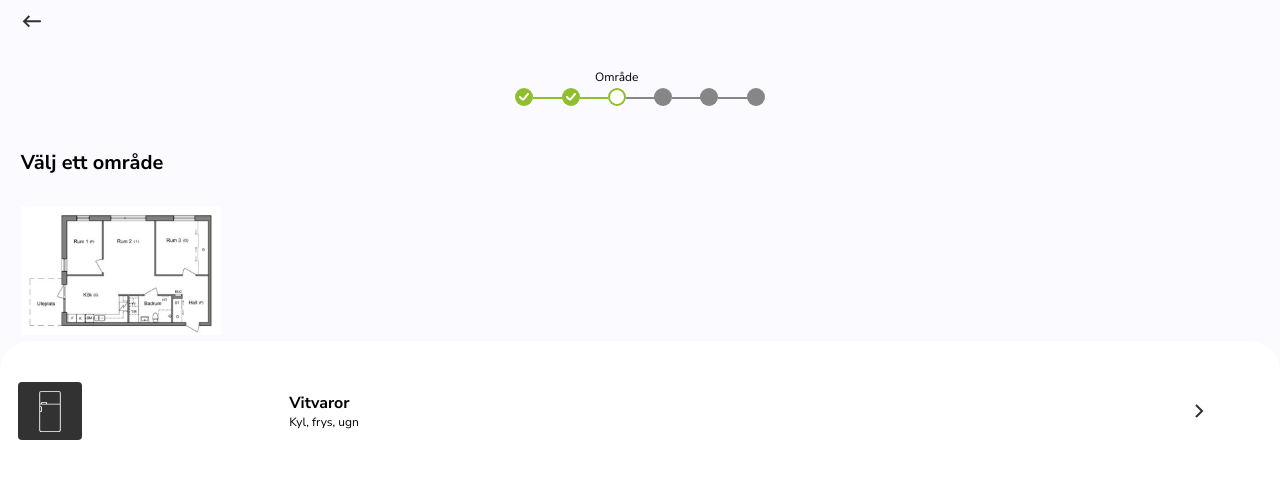
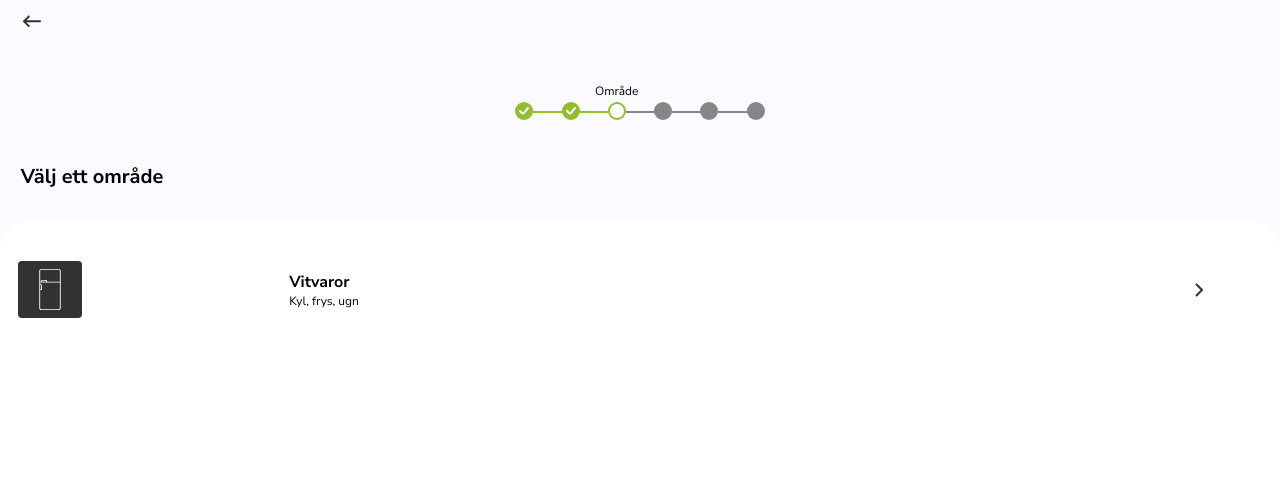
Before and after one commit to allmannyttan/felanmalan, a React (Vite) app in the folder packages/client/: page /omrade in a window 1280 px wide. Shown: the top 478 px of the page. Built offline with nearby package versions, Linux system fonts and the light colour scheme; the HTML template or start-up script is replaced by a standard one.

Commit message:
chore: remove floor plan

```diff
--- a/packages/client/src/components/Layout.tsx
+++ b/packages/client/src/components/Layout.tsx
@@ -10,9 +10,6 @@ const Wrapper = styled.div`
   grid-template-rows: 1fr 1fr 1fr 9fr;
   width: 100%;
   overflow-x: hidden;
-  .floor_plan {
-    padding-left: 1.3rem;
-  }
 `
 const Layout: React.FC<{ children: ReactChild }> = ({ children }) => {
   return (
--- a/packages/client/src/pages/Area.tsx
+++ b/packages/client/src/pages/Area.tsx
@@ -2,7 +2,6 @@ import React from 'react'
 import Section from '../components/Section'
 import NextStepCard from '../components/NextStepCard'
 import { H1 } from '../components/Typography'
-import room from '../images/png/room.png'
 import Elements from '../shared-elements'
 import { Icons } from '../components/Icon'
 
@@ -11,12 +10,6 @@ const Area = () => {
     <>
       <div>
         <H1>Välj ett område</H1>
-        <img
-          src={room}
-          style={{ width: '200px' }}
-          alt="Planritning"
-          className="floor_plan"
-        />
       </div>
       <Section>
         <Elements.Layout.Ul>
--- a/packages/client/src/pages/Room.tsx
+++ b/packages/client/src/pages/Room.tsx
@@ -1,6 +1,5 @@
 import React from 'react'
 import { H1 } from '../components/Typography'
-import room from '../images/png/room.png'
 import NextStepCard from '../components/NextStepCard'
 import Section from '../components/Section'
 import Elements from '../shared-elements'
@@ -11,12 +10,6 @@ const Room = () => {
     <>
       <div>
         <H1>Välj ett rum</H1>
-        <img
-          src={room}
-          style={{ width: '200px' }}
-          alt="Planritning"
-          className="floor_plan"
-        />
       </div>
       <Section>
         <Elements.Layout.Ul>
```
